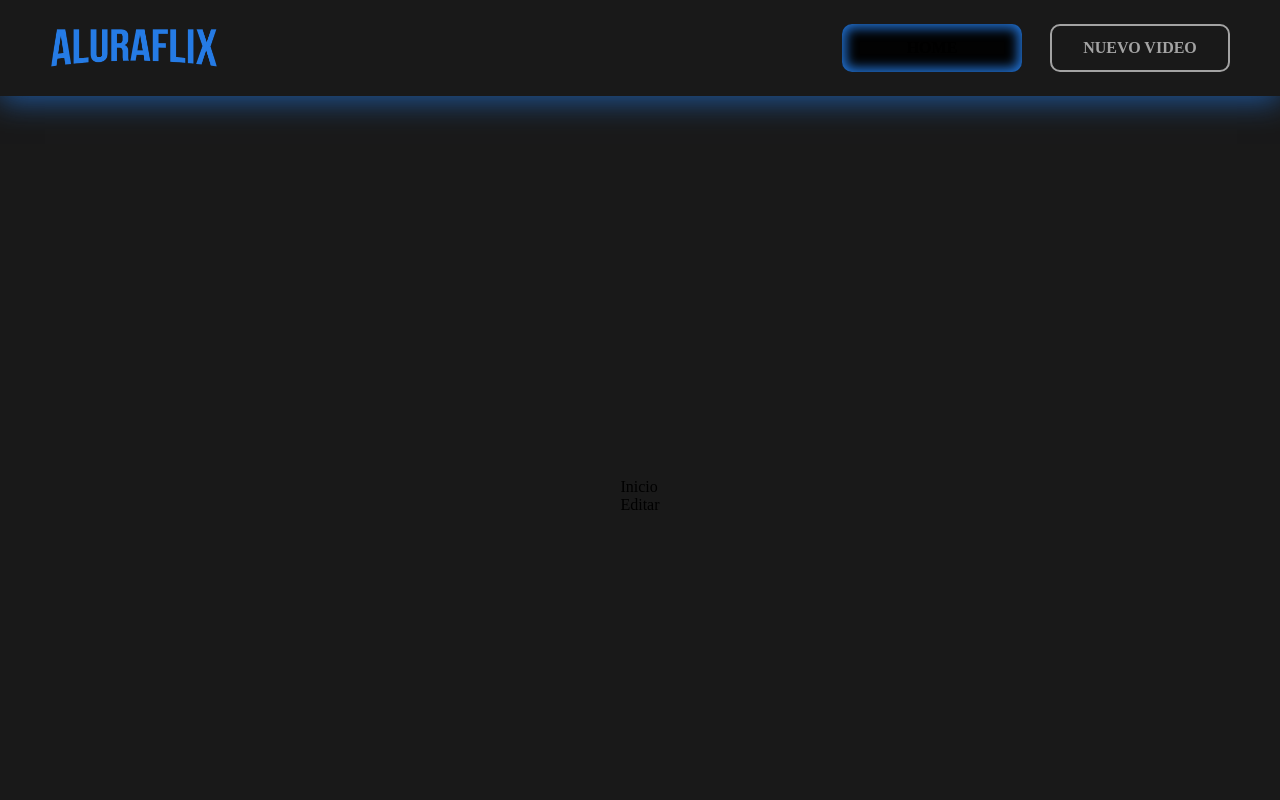
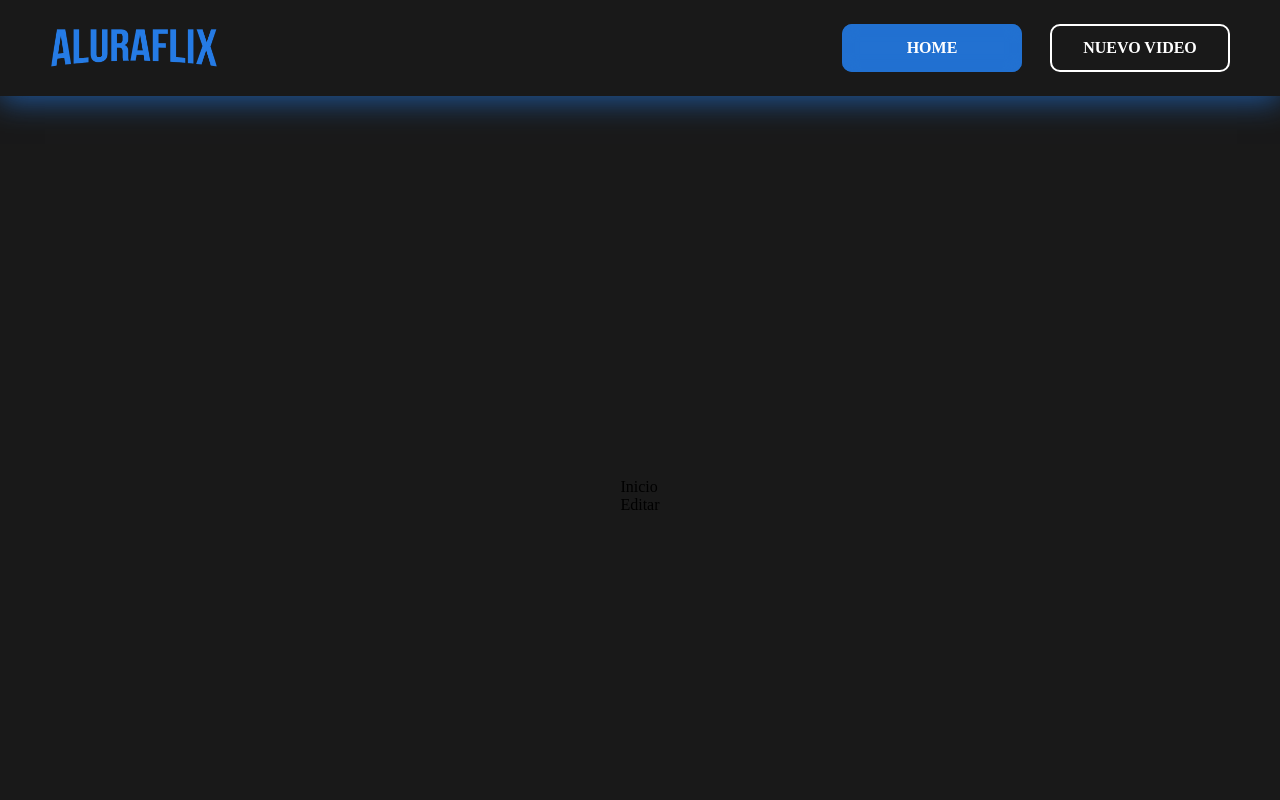
Before and after one commit to YossecSA/challengeAluraReact, a React (Vite) app: page / in a window 1280 px wide. In both pictures the pointer is over the link "HOME". Shown: the top 800 px of the page. Built offline with nearby package versions, Linux system fonts and the light colour scheme.

Commit message:
se cambio el hover de los botones

```diff
--- a/src/Components/Pagina/LinkCabecera/Link.module.css
+++ b/src/Components/Pagina/LinkCabecera/Link.module.css
@@ -9,8 +9,9 @@
     font-size: 1rem;
     font-weight: 900;
     transition: all 0.3s ease;
+    color: white;
 }
-/* Botón activo */
+
 .boton_activo {
     background-color: rgba(0, 0, 0, 0.9);
     box-shadow: inset 0px 0px 12px 4px #2271d1;
@@ -18,13 +19,25 @@
     border: none;
     cursor: pointer;
 }
+
+.boton_activo:hover {
+    background-color: #2271d1;
+    color: white;
+}
+
 .boton_desactivado {
     background-color: transparent;
     border: 2px solid #fff;
     color: #fff;
     cursor: not-allowed;
-    opacity: 0.6;
 }
-.boton_base:hover{
-    cursor: pointer;
+
+.boton_desactivado:hover {
+    background-color: transparent;
+    color: white !important;
 }
+
+.boton_base:hover {
+    background-color: #2271d1;
+    color: white !important;
+}
```
